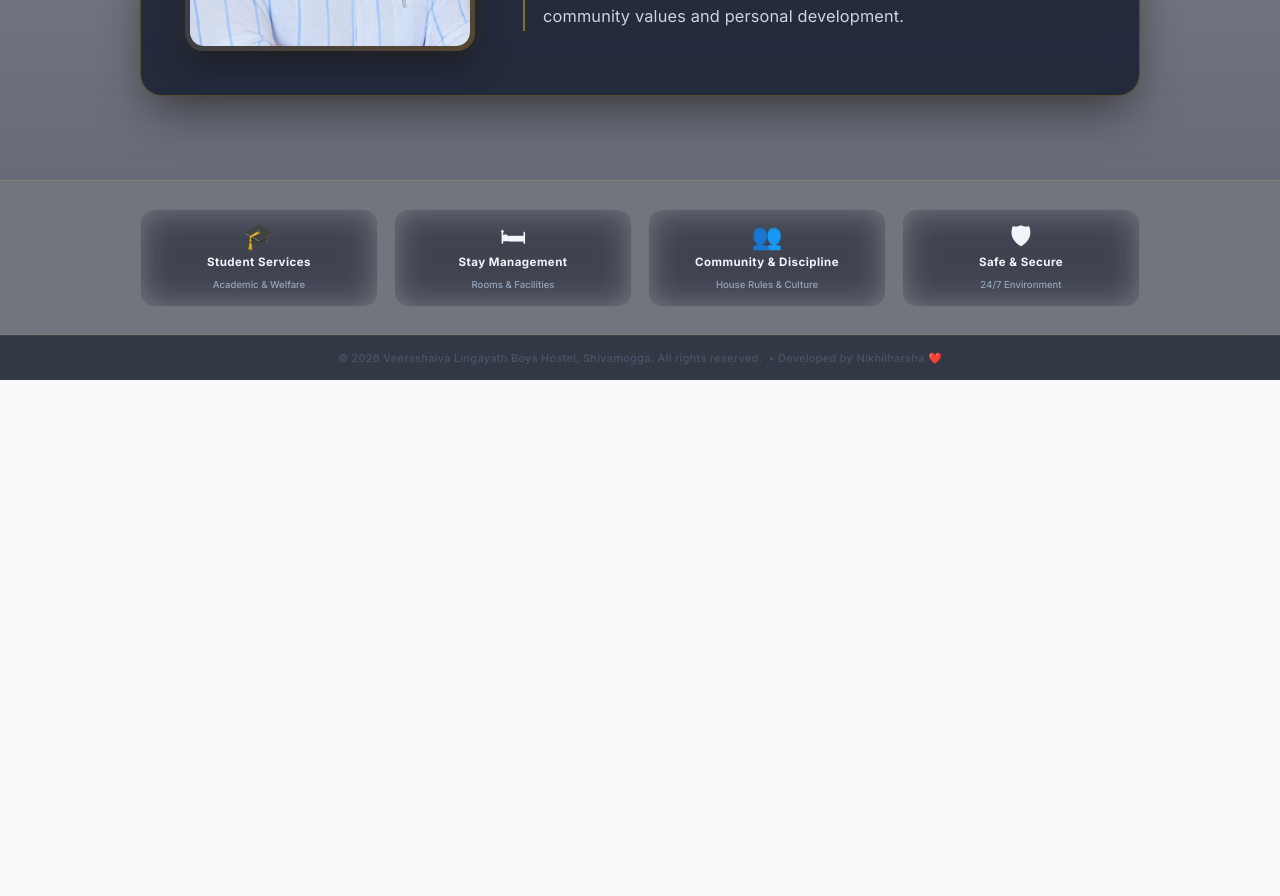
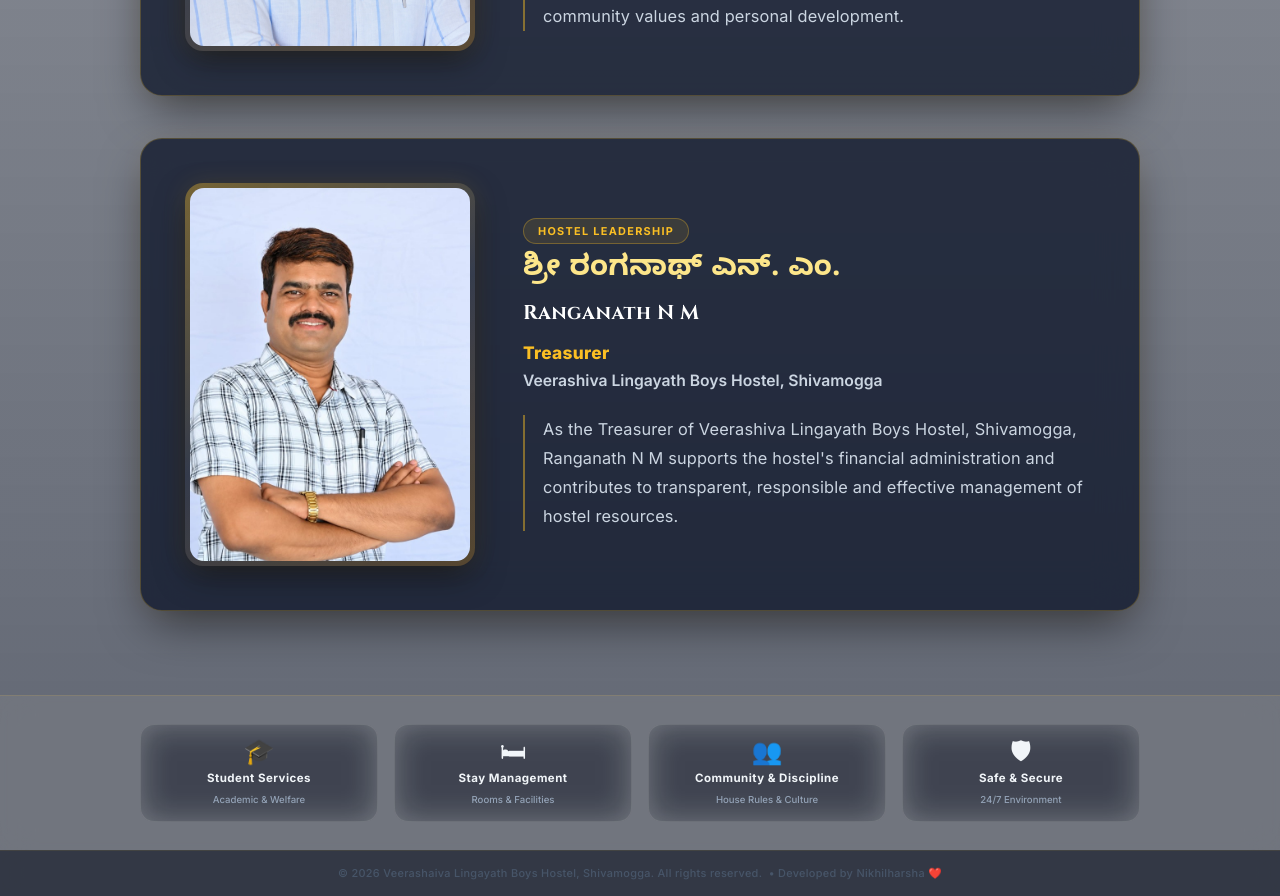
Before and after one commit to Nikhil7483/Veerashaivahostel, a React (Vite) app in the folder frontend/: page / in a window 1280 px wide. Shown: the part 1780-2676 px from the top of the page. Before the commit the page ends 2160 px from the top, so only its background shows below. Built offline with nearby package versions, Linux system fonts and the light colour scheme; no server answers.

Commit message:
Add Sri Ranganath N M (Treasurer) to Hostel Leadership section with Kannada title and official photo

```diff
--- a/frontend/src/pages/public/LandingPage.jsx
+++ b/frontend/src/pages/public/LandingPage.jsx
@@ -3,6 +3,7 @@ import { Link } from 'react-router-dom';
 import basavannaImg from '../../assets/basavanna.png';
 import swamijiImg from '../../assets/swamiji.jpg';
 import shadakshariImg from '../../assets/shadakshari.jpg';
+import ranganathImg from '../../assets/ranganath.jpg';
 
 /* ─────────────────────────────────────────────────────────
    LANDING PAGE — Veerashaiva Lingayath Boys Hostel
@@ -623,6 +624,40 @@ const LandingPage = () => {
                     </p>
                   </div>
                 </div>
+
+                {/* ── 3RD PROFILE: Hostel Treasurer ── */}
+                <div className="lp-leader-card">
+                  <div className="lp-leader-photo-wrap">
+                    <img
+                      src={ranganathImg}
+                      alt="Ranganath N M, Treasurer of Veerashiva Lingayath Boys Hostel"
+                      className="lp-leader-img"
+                    />
+                  </div>
+
+                  <div className="lp-leader-content">
+                    <span className="lp-leader-tag">HOSTEL LEADERSHIP</span>
+                    <h3 style={{ fontFamily: "'Noto Sans Kannada',serif", fontSize: 'clamp(1.35rem, 2.5vw, 1.85rem)', fontWeight: 800, color: '#fde68a', letterSpacing: '0.01em', lineHeight: 1.35, marginBottom: '6px' }}>
+                      ಶ್ರೀ ರಂಗನಾಥ್ ಎನ್. ಎಂ.
+                    </h3>
+                    <p style={{ fontFamily: "'Cinzel','Georgia',serif", fontSize: 'clamp(1.05rem, 2vw, 1.25rem)', fontWeight: 700, color: '#ffffff', letterSpacing: '0.02em', marginBottom: '12px' }}>
+                      Ranganath N M
+                    </p>
+
+                    <div style={{ marginBottom: '18px' }}>
+                      <p style={{ fontSize: 'clamp(0.95rem, 1.8vw, 1.08rem)', fontWeight: 800, color: '#fbbf24', letterSpacing: '0.02em', marginBottom: '4px' }}>
+                        Treasurer
+                      </p>
+                      <p style={{ fontSize: 'clamp(0.86rem, 1.7vw, 0.98rem)', color: '#cbd5e1', fontWeight: 600, lineHeight: 1.45 }}>
+                        Veerashiva Lingayath Boys Hostel, Shivamogga
+                      </p>
+                    </div>
+
+                    <p className="lp-leader-desc">
+                      As the Treasurer of Veerashiva Lingayath Boys Hostel, Shivamogga, Ranganath N M supports the hostel's financial administration and contributes to transparent, responsible and effective management of hostel resources.
+                    </p>
+                  </div>
+                </div>
               </div>
             </div>
           </section>
```
Also changed, not shown: frontend/public/ranganath.jpg (added), frontend/src/assets/ranganath.jpg (added).
